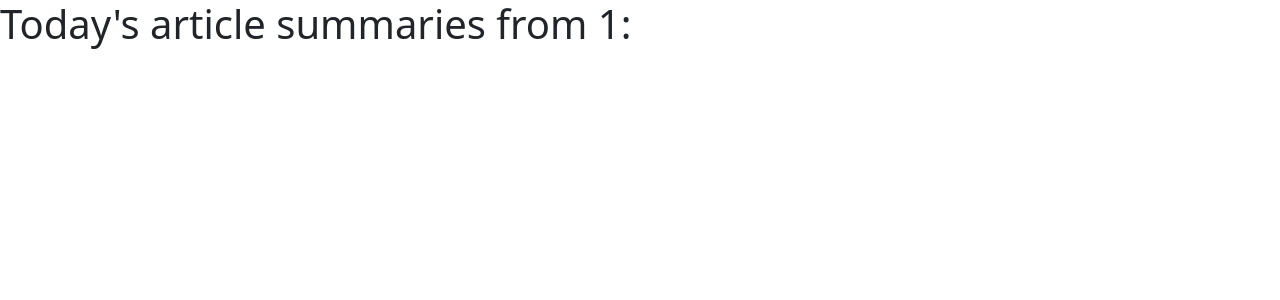
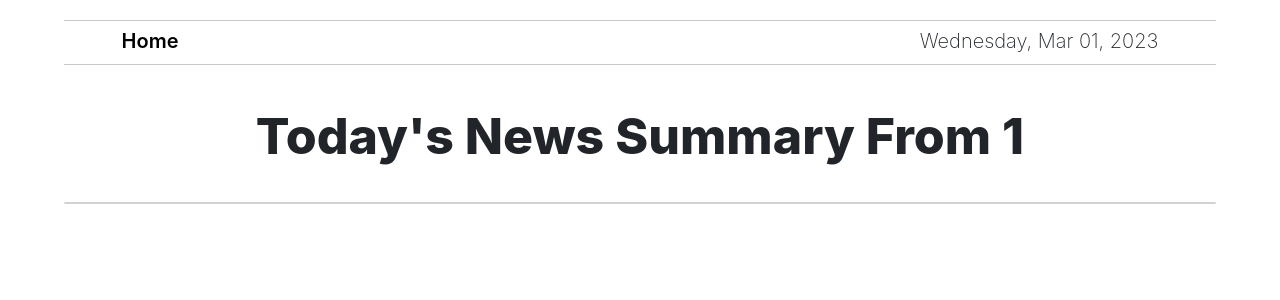
Before and after one commit to SohailSayed/newsBits, a Flask app: page /source/1 in a window 1280 px wide. Shown: the top 300 px of the page. Run offline with Flask 3, Linux system fonts and the light colour scheme; the visitor is signed in with stand-in values (Sample User, id 1); data that the repository does not hold is empty; some libraries are stand-ins or nearby versions.

Commit message:
redesign summary page completely

```diff
--- a/app.py
+++ b/app.py
@@ -15,15 +15,15 @@ sourceDict = {"CBC":'cbc-news', "CNN":'cnn', "BBC":'bbc-news' ,"Reuters":'reuter
 @app.route("/", methods=["POST", "GET"])
 def home():
     if request.method == "POST":
-        sourceClean = request.form['sources']
-        source = sourceDict[sourceClean]
+        if 'sources' in request.form:
+            sourceClean = request.form['sources']
+            source = sourceDict[sourceClean]
 
-        # Prettier to display version of the source
-        session["sourceClean"] = sourceClean
+            # Prettier to display version of the source
+            session["sourceClean"] = sourceClean
 
-        return redirect(url_for("source", sourceName=source))
-    else:
-        return render_template("index.html")
+            return redirect(url_for("source", sourceName=source))
+    return render_template("index.html")
 
 @app.route("/source/<sourceName>", methods=["POST", "GET"])
 def source(sourceName):
@@ -37,8 +37,8 @@ def source(sourceName):
         contents = pullFromDB(['content'], source)
         imageURLs = pullFromDB(['imageURL'], source)
         datePublishedList = [date[0].strftime("%b %d %Y") for date in pullFromDB(['date_published'], source)]
-
-        return render_template("summary.html", source=source, sourceClean=sourceClean, titles=titles, urls=urls, summaries=summaries, contents=contents, imageURLs=imageURLs, datePublishedList=datePublishedList)
+        todaysDate = datetime.today().strftime("%A, %b %d, %Y")
+        return render_template("summary.html", source=source, sourceClean=sourceClean, titles=titles, urls=urls, summaries=summaries, contents=contents, imageURLs=imageURLs, datePublishedList=datePublishedList,todaysDate=todaysDate)
     else:
         return redirect(url_for("home"))
 
--- /dev/null
+++ b/static/style.css
@@ -0,0 +1,106 @@
+body {
+    font-family: 'Inter', sans-serif;
+}
+
+h1{
+    font-weight:800;
+    font-size: 50px;
+    text-align: center;
+    padding-top: 35px;
+    padding-bottom:20px;
+}
+
+.btn-link{
+    font-weight:600;
+    text-decoration: none;
+    color: black;
+    font-size: 25px;
+    text-align: left;
+    margin-left: -14px;
+}
+
+img{
+    width:250px;
+    object-fit: fill;
+    border-radius:15px;
+    vertical-align: middle
+}
+
+p1{
+    float:right;
+    padding-bottom: 10px;
+    padding-top: 10px;
+}
+
+p2{
+    color: #969696;
+}
+
+.articleBlock{
+    display:flex;
+    padding-bottom:50px;
+    margin-left: 15%;
+    margin-right: 15%;
+
+}
+
+.textBlock{
+    padding-left: 30px;
+}
+
+
+.imageBlock{
+    display: flex;
+    align-items: center;
+}
+
+.hr1{
+    border: 0.5px solid #4E4E4E;
+    border-radius: 5px;
+    margin-left: 5%;
+    margin-right: 5%;
+}
+
+.homeButton{
+    background: none!important;
+    border: none;
+    padding: 0!important;
+    color: black;
+    text-decoration: none;
+    cursor: pointer;
+    font-weight:600;
+    float: left;
+    margin-left: 5%;
+    font-size: 20px;
+    margin-bottom: -5px;
+}
+.homeButton:hover{
+    background: none!important;
+    border: none;
+    padding: 0!important;
+    color: #0b58ca;
+    text-decoration: none;
+    cursor: pointer;
+    font-weight:600;
+    float: left;
+    margin-left: 5%;
+}
+
+p4{
+    float: right;
+    margin-right: 5%;
+    font-size: 20px;
+    font-weight:200;
+}
+
+.nav{
+    width:100%;
+    border-top: 1px solid #4E4E4E4E;
+    border-bottom: 1px solid #4E4E4E4E;
+    margin-left: 5%;
+    margin-top:20px;
+    width: 90%;
+    display: inline-block;
+    padding-top:5px;
+    padding-bottom:8px;
+}
--- a/templates/summary.html
+++ b/templates/summary.html
@@ -2,22 +2,32 @@
 <html>
     <head>
         <link href="https://cdn.jsdelivr.net/npm/bootstrap@5.2.3/dist/css/bootstrap.min.css" rel="stylesheet" integrity="sha384-rbsA2VBKQhggwzxH7pPCaAqO46MgnOM80zW1RWuH61DGLwZJEdK2Kadq2F9CUG65" crossorigin="anonymous">
+        <link href="{{ url_for('static', filename='style.css')}}" rel="stylesheet" type="text/css">
     </head>
     <body>
+        <div class="nav">
+            <form action="{{url_for('home')}}" method="POST">
+            <button type="submit" class="homeButton">Home</button>
+            </form>
+            <p4>{{todaysDate}}</p4>
+        </div>
         <h1>
-            Today's article summaries from {{sourceClean}}:
+            Today's News Summary From {{sourceClean}}
         </h1>
+        <hr class="hr1">
         {% for index in range(titles| length) %}
-            <form action="{{url_for('articleContent', source=source, articleTitle=titles[index][0])}}" method="POST">
-                {% set articleData = {'title': titles[index][0], 'url': urls[index][0], 'content': contents[index][0]} %}
-                <input type="hidden" value="{{articleData}}" name="articleData">
-                <button type="submit" class="btn btn-link">{{titles[index][0]}} [view full text]</button>
-            </form>
-            <p>{{summaries[index][0]}}</p>
-            <div class="image">
-                <img src="{{imageURLs[index][0]}}">
+        <div class="articleBlock">
+            <div class="imageBlock"><img src="{{imageURLs[index][0]}}"></div>
+            <div class="textBlock">
+                <form action="{{url_for('articleContent', source=source, articleTitle=titles[index][0])}}" method="POST">
+                    {% set articleData = {'title': titles[index][0], 'url': urls[index][0], 'content': contents[index][0]} %}
+                    <input type="hidden" value="{{articleData}}" name="articleData">
+                    <button type="submit" class="btn btn-link">{{titles[index][0]}}</button>
+                </form>
+                <p2>{{datePublishedList[index]}}</p2>
+                <p1><b>Summary: </b>{{summaries[index][0]}}</p1>
             </div>
-            <h2>{{datePublishedList[index]}}</h2>
+        </div>
         {% endfor %}
     </body>
 </html>
```
